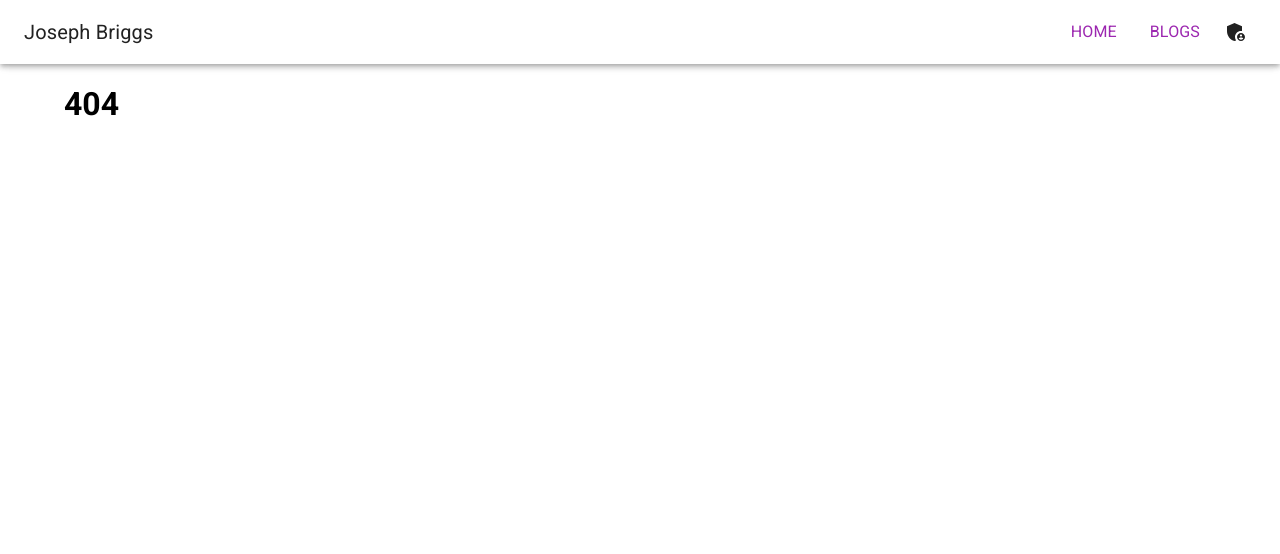
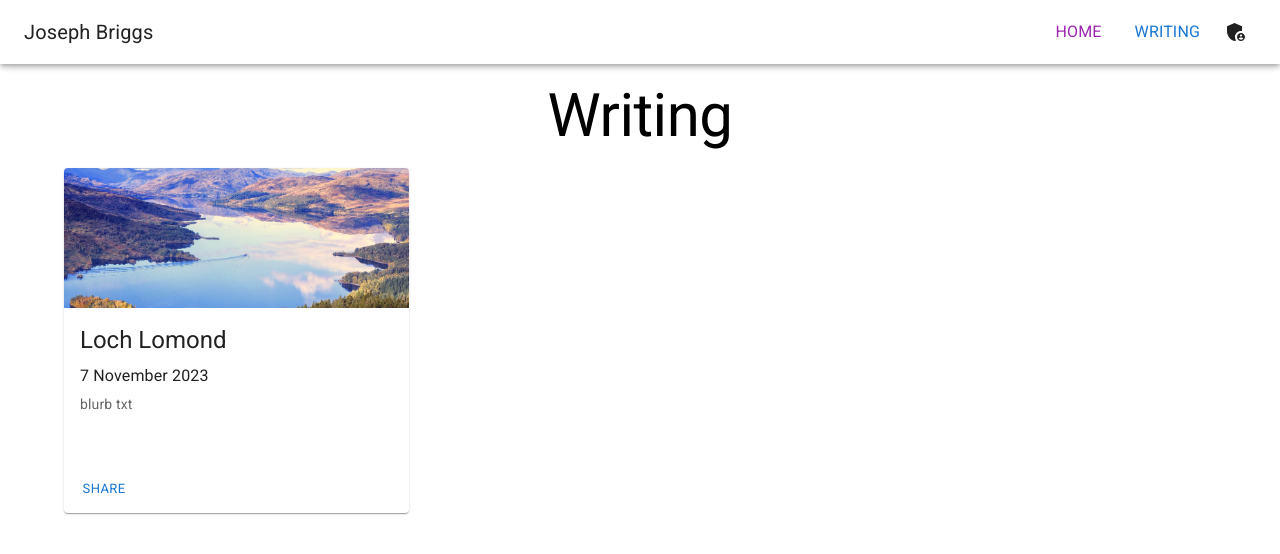
Before and after one commit to jhb123/react-blog-experiment, a React (Create React App) app in the folder frontend/: page /writing in a window 1280 px wide. Before the commit this address had no page. Shown: the top 554 px of the page. Built offline with nearby package versions, Linux system fonts and the light colour scheme; no server answers.

Commit message:
rename user facing stuff from blogs to writing and get rid of articles from stuff
it looked a bit pretentious. I'm leaving the backend alone though

```diff
--- a/frontend/src/navigation/route.js
+++ b/frontend/src/navigation/route.js
@@ -1,12 +1,12 @@
-import Blogs from "../pages/Blogs";
+import Writing from "../pages/Writing";
 import Home from "../pages/Home";
 import NoPage from "../pages/NoPage";
 
 export const BlogRoute = {
-    path:  "/Blogs",
-    name : "Blogs",
+    path:  "/writing",
+    name : "writing",
     icon : undefined,
-    element : <Blogs />
+    element : <Writing />
 }
 
 export const HomeRoute = {
--- a/frontend/src/pages/Blogs.js
+++ b/frontend/src/pages/Writing.js
@@ -19,13 +19,13 @@ import FormControl from '@mui/material/FormControl';
 import OutlinedInput from '@mui/material/OutlinedInput';
 import InputLabel from '@mui/material/InputLabel';
 import {ImpenetrableButton} from "../components/ImpenetrableButton";
-import { AdminContext } from "../pages/Layout";
+import { AdminContext } from "./Layout";
 import {BlogRoute} from "../navigation/route";
 
 // import TextField from '@mui/material/TextField';
 
 
-const Blogs = () => {
+const Writing = () => {
   const [isAdmin, setIsAdmin] = useContext(AdminContext);
 
   const cardData1 =
@@ -93,7 +93,7 @@ Where me and my true love were ever wont to gae,\
 
   return (
     <>
-      <h1>Blog Articles</h1>
+      <Typography variant='h2' align='center' sx={{p:2}}>Writing</Typography>
       <Grid container spacing={2} alignItems="stretch">
         { isAdmin?
         <Grid item xs={4}>
@@ -277,4 +277,4 @@ const BlogCard = ({ image, title, blurb, creation_date, published_date, article_
 
 }
 
-export default Blogs;
+export default Writing;
```
